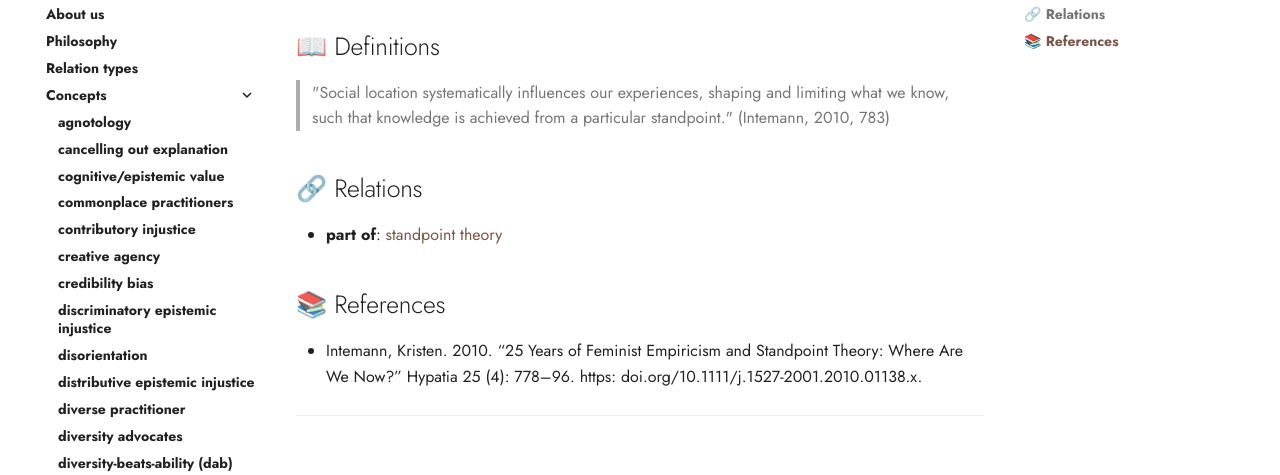
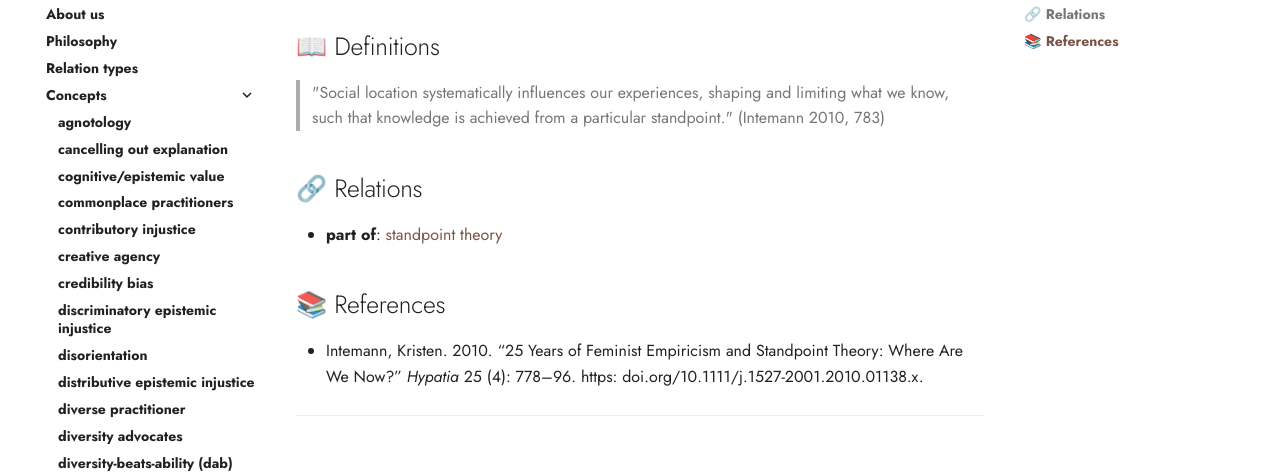
Before and after one commit to conceptcartography/conceptcartography, an MkDocs documentation site: the page built from docs/concepts/situated-knowledge-thesis.md, in a window 1280 px wide. Shown: the part 151-626 px from the top of the page. Built offline with MkDocs 1.6.1 and Material for MkDocs 9.7.7, drawn with Linux system fonts in a browser that asks for light colours; comment, search, counter and statistics services are not loaded; the version menu is left out.

```diff
--- a/docs/concepts/situated-knowledge-thesis.md
+++ b/docs/concepts/situated-knowledge-thesis.md
@@ -2,7 +2,7 @@
 
 ## 📖 Definitions
 
-> "Social location systematically influences our experiences, shaping and limiting what we know, such that knowledge is achieved from a particular standpoint." (Intemann, 2010, 783)
+> "Social location systematically influences our experiences, shaping and limiting what we know, such that knowledge is achieved from a particular standpoint." (Intemann 2010, 783)
 
 ## 🔗 Relations
 
@@ -10,7 +10,7 @@
 
 ## 📚 References
 
-- Intemann, Kristen. 2010. “25 Years of Feminist Empiricism and Standpoint Theory: Where Are We Now?” Hypatia 25 (4): 778–96. https: doi.org/10.1111/j.1527-2001.2010.01138.x.
+- Intemann, Kristen. 2010. “25 Years of Feminist Empiricism and Standpoint Theory: Where Are We Now?” _Hypatia_ 25 (4): 778–96. https: doi.org/10.1111/j.1527-2001.2010.01138.x.
 
 ---
 
```
